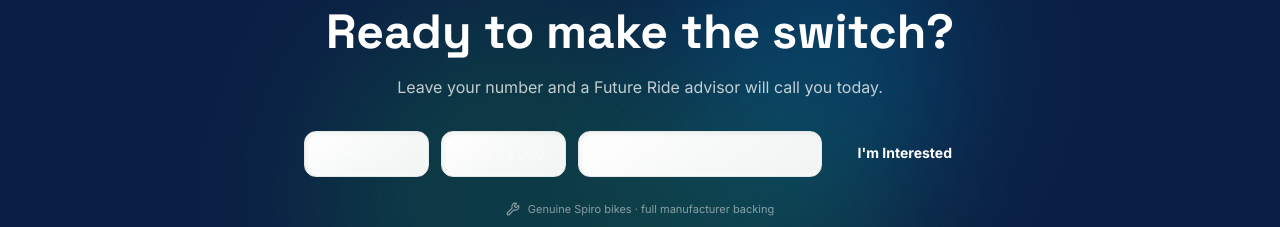
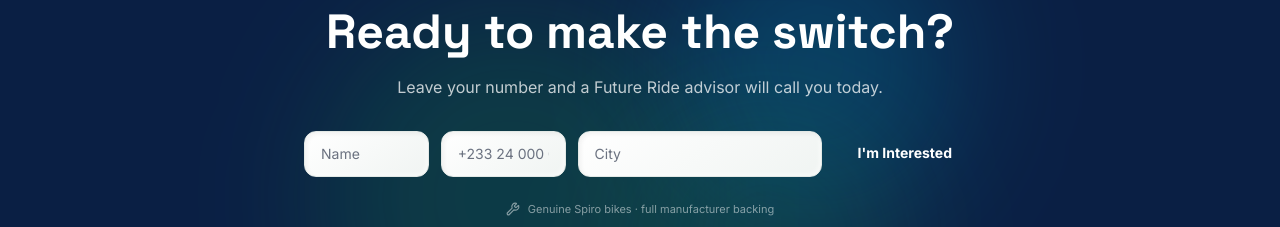
Before and after one commit to heisnature1/ridecamp, a React (Vite) app: page / in a window 1280 px wide. Shown: the part 6080-6307 px from the top of the page. Built offline with nearby package versions, Linux system fonts and the light colour scheme.

Commit message:
fix: make form placeholders visible with darker color

```diff
--- a/src/index.css
+++ b/src/index.css
@@ -222,6 +222,10 @@ body {
     inset 2px 2px 4px rgba(0, 0, 0, 0.05),
     inset -2px -2px 4px rgba(255, 255, 255, 0.5);
 }
+.input-3d::placeholder {
+  color: #6b7280;
+  opacity: 1;
+}
 .input-3d:focus {
   @apply border-brand;
   box-shadow:
```
